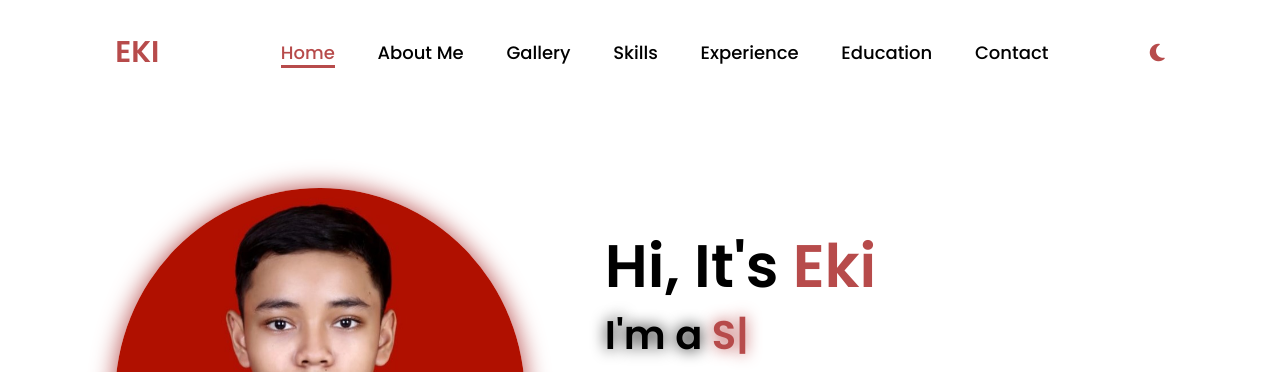
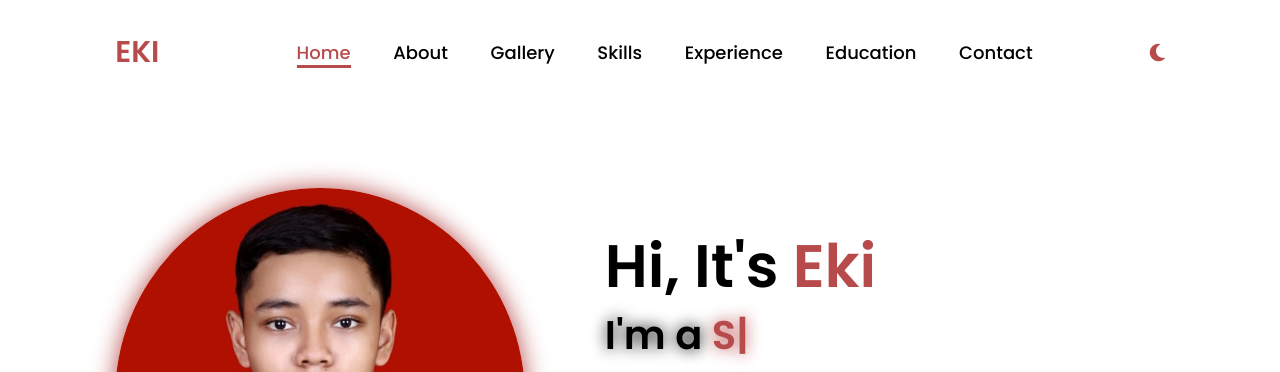
Before and after one commit to EDR32/MyStory, a plain HTML site: page index.html in a window 1280 px wide. Shown: the top 372 px of the page. Drawn offline with nearby package versions, Linux system fonts and the light colour scheme.

Commit message:
Change a few header detail

```diff
--- a/components/header.html
+++ b/components/header.html
@@ -4,7 +4,7 @@
     <!-- NAVBAR -->
     <nav>
         <a href="#home" class="nav-link active">Home</a>
-        <a href="#about-me" class="nav-link">About Me</a>
+        <a href="#about-me" class="nav-link">About</a>
         <a href="#gallery" class="nav-link">Gallery</a>
         <a href="#skills" class="nav-link">Skills</a>
         <a href="#experience" class="nav-link">Experience</a>
```
